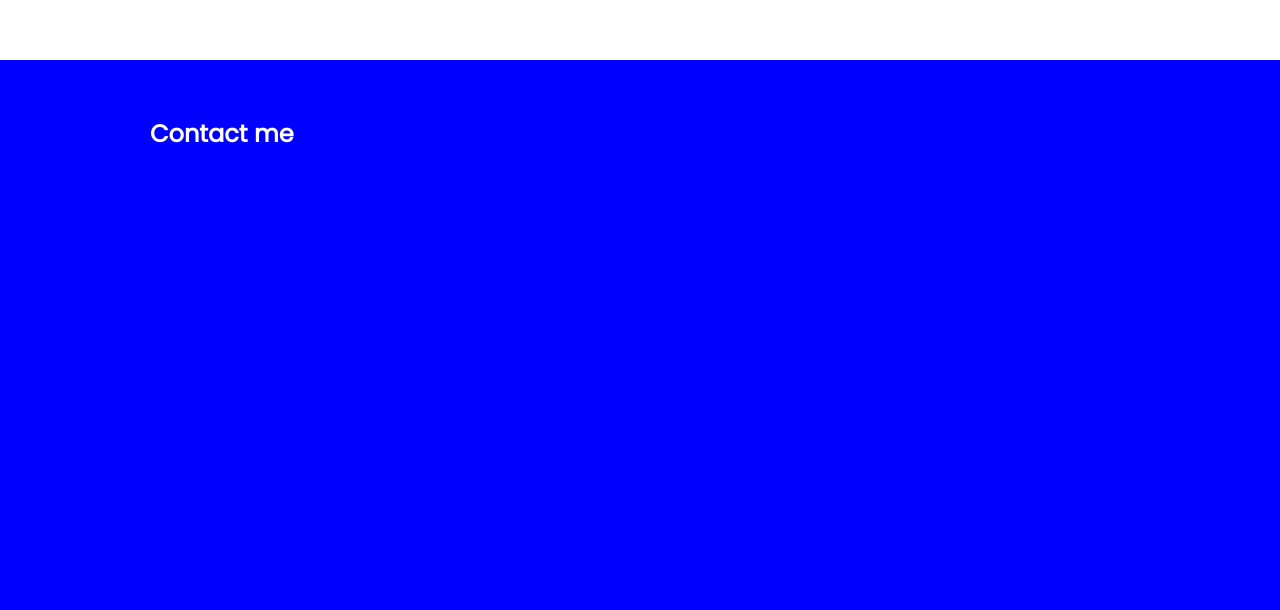
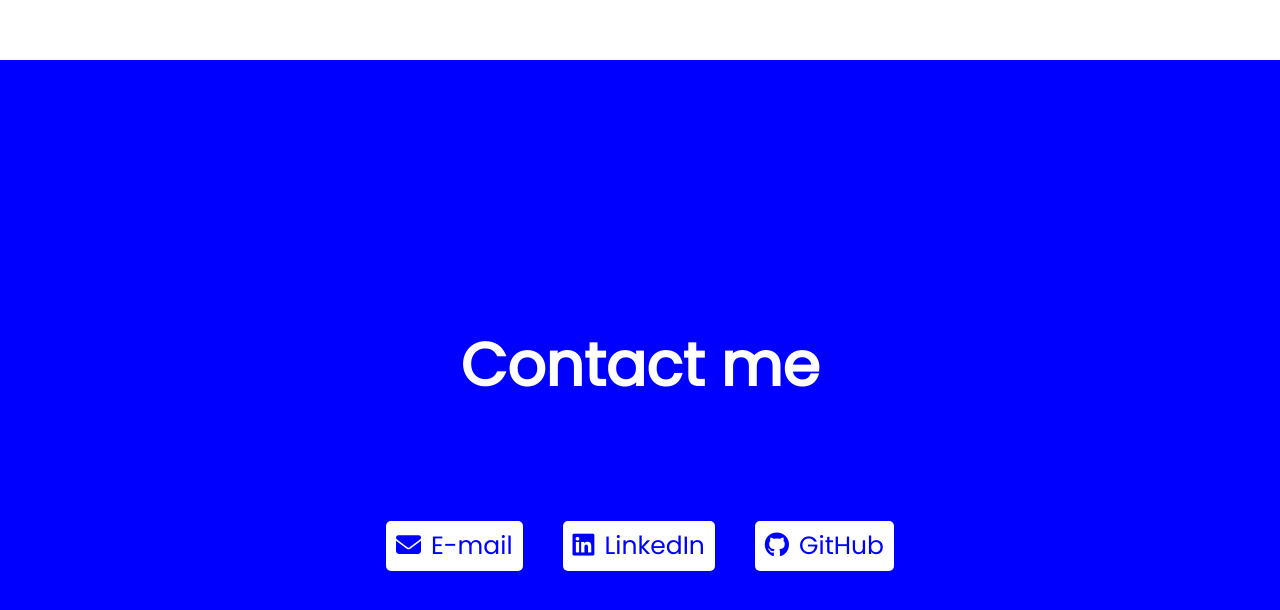
Before and after one commit to matiasarieldiez/Portfolio, a plain HTML site: page index.html in a window 1280 px wide. Shown: the part 3917-4527 px from the top of the page. Drawn offline with Linux system fonts and the light colour scheme.

Commit message:
Contact Section Updated

```diff
--- a/index.html
+++ b/index.html
@@ -192,6 +192,35 @@
             <div class="contact__header">
                 <h2>Contact me</h2>
             </div>
+            <div class="contact__boxes">
+                <div>
+                    <a class="contact__boxes--item"
+                        href="mailto: matiasarieldiez@gmail.com">
+                        <p class="contact__boxes--icon"><i
+                                class="fas fa-envelope" aria-hidden="true"></i>
+                        </p>
+                        <p>E-mail</p>
+                    </a>
+                </div>
+                <div>
+                    <a class="contact__boxes--item"
+                        href="https://www.linkedin.com/in/matiasarieldiez-cv/">
+                        <p class="contact__boxes--icon"><i
+                                class="fab fa-linkedin" aria-hidden="true"></i>
+                        </p>
+                        <p>LinkedIn</p>
+                    </a>
+                </div>
+                <div>
+                    <a class="contact__boxes--item"
+                        href="https://github.com/matiasarieldiez/portfolio">
+                        <p class="contact__boxes--icon"><i class="fab fa-github"
+                                aria-hidden="true"></i>
+                        </p>
+                        <p>GitHub</p>
+                    </a>
+                </div>
+            </div>
         </section>
 
     </body>
--- a/style.scss
+++ b/style.scss
@@ -274,6 +274,40 @@
     color: white;
     padding: 60px 150px;
     min-height: 100vh;
+    display: flex;
+    flex-direction: column;
+    justify-content: center;
+    align-items: center;
+    width: 100%;
+
+    &__header {
+        margin-bottom: 100px;
+        font-size: 40px;
+    }
+
+    &__boxes {
+        width: 100%;
+        display: flex;
+        flex-wrap: wrap;
+        justify-content: center;
+        align-items: center;
+
+        &--item {
+            display: flex;
+            justify-content: center;
+            background-color: white;
+            color: blue;
+            font-size: 25px;
+            margin: 20px;
+            padding: 10px;
+            border-radius: 5px;
+            text-decoration: none;
+        }
+
+        &--icon {
+            margin-right: 10px;
+        }
+    }
 }
 
 @media screen and (max-width: 626px) {
```
Also changed, not shown: style.css.
